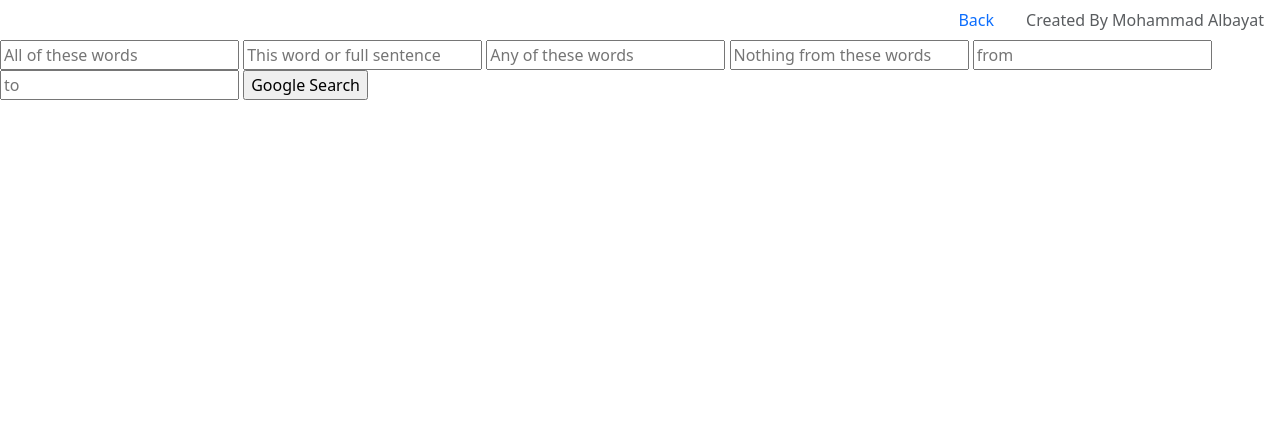
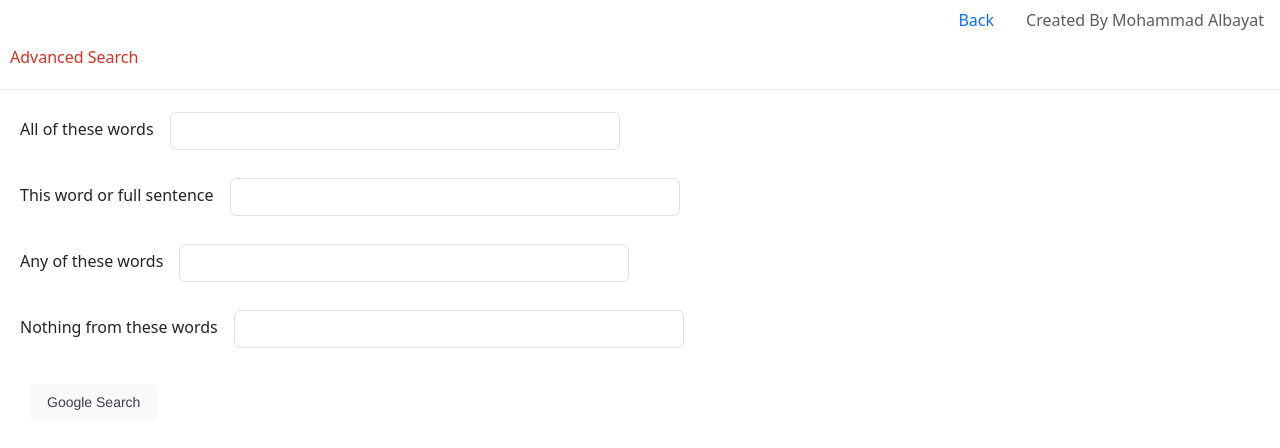
Before and after one commit to Mohammed-ALbayat/GoogleSearch, a plain HTML site: page advancedSearch.html in a window 1280 px wide. Drawn offline with nearby package versions, Linux system fonts and the light colour scheme.

Commit message:
style advanced search page

```diff
--- a/advancedSearch.html
+++ b/advancedSearch.html
@@ -7,6 +7,7 @@
       integrity="sha384-QWTKZyjpPEjISv5WaRU9OFeRpok6YctnYmDr5pNlyT2bRjXh0JMhjY6hW+ALEwIH"
       crossorigin="anonymous"
     />
+    <link rel="stylesheet" href="assets/css/styles.css" />
     <meta charset="UTF-8" />
     <meta name="viewport" content="width=device-width, initial-scale=1.0" />
     <title>advancedSearch</title>
@@ -22,18 +23,59 @@
         </a>
       </li>
     </ul>
+    <div id="advancedSearch">Advanced Search</div>
+    <div id="advancedSearch-line"></div>
     <form action="https://google.com/search" target="_blank">
-      <input type="text" name="as_q" placeholder="All of these words" />
-      <input
-        type="text"
-        name="as_epq"
-        placeholder="This word or full sentence"
-      />
-      <input type="text" name="as_oq" placeholder="Any of these words" />
-      <input type="text" name="as_eq" placeholder="Nothing from these words" />
-      <input type="number" name="as_nlo" placeholder="from" />
-      <input type="number" name="as_nhi" placeholder="to" />
-      <input type="submit" value="Google Search" />
+      <div class="advancedSearch-space">
+        <div class="row g-3 align-items-center">
+          <div class="col-auto">
+            <label for="field1" class="col-form-label"
+              >All of these words</label
+            >
+          </div>
+          <div class="col-auto">
+            <input type="text" id="field1" class="form-control" name="as_q" />
+          </div>
+        </div>
+        <div class="row g-3 align-items-center">
+          <div class="col-auto">
+            <label for="field2" class="col-form-label"
+              >This word or full sentence
+            </label>
+          </div>
+          <div class="col-auto">
+            <input type="text" id="field2" class="form-control" name="as_epq" />
+          </div>
+        </div>
+        <div class="row g-3 align-items-center">
+          <div class="col-auto">
+            <label for="field3" class="col-form-label"
+              >Any of these words</label
+            >
+          </div>
+          <div class="col-auto">
+            <input type="text" id="field3" class="form-control" name="as_oq" />
+          </div>
+        </div>
+        <div class="row g-3 align-items-center">
+          <div class="col-auto">
+            <label for="field4" class="col-form-label"
+              >Nothing from these words</label
+            >
+          </div>
+          <div class="col-auto">
+            <input type="text" id="field4" class="form-control" name="as_eq" />
+          </div>
+        </div>
+        <div class="search-space">
+          <input
+            id="advancedSearch-button"
+            class="btn"
+            type="submit"
+            value="Google Search"
+          />
+        </div>
+      </div>
     </form>
   </body>
 </html>
--- a/assets/css/styles.css
+++ b/assets/css/styles.css
@@ -53,3 +53,30 @@
   background-size: 25px;
   padding-left: 40px;
 }
+
+#advancedSearch {
+  margin: 5px 10px 20px;
+  color: #d93025;
+}
+
+#advancedSearch-line {
+  border-bottom: 1px solid #ebebeb;
+  margin: 5px 0 20px;
+}
+
+.advancedSearch-space {
+  margin-left: 20px;
+}
+
+.advancedSearch-space #advancedSearch-button {
+  margin-top: 10px;
+}
+
+.col-auto input[type="text"] {
+  width: 450px;
+  margin-bottom: 25px;
+}
+
+.col-auto .col-form-label {
+  padding-bottom: 35px;
+}
```
